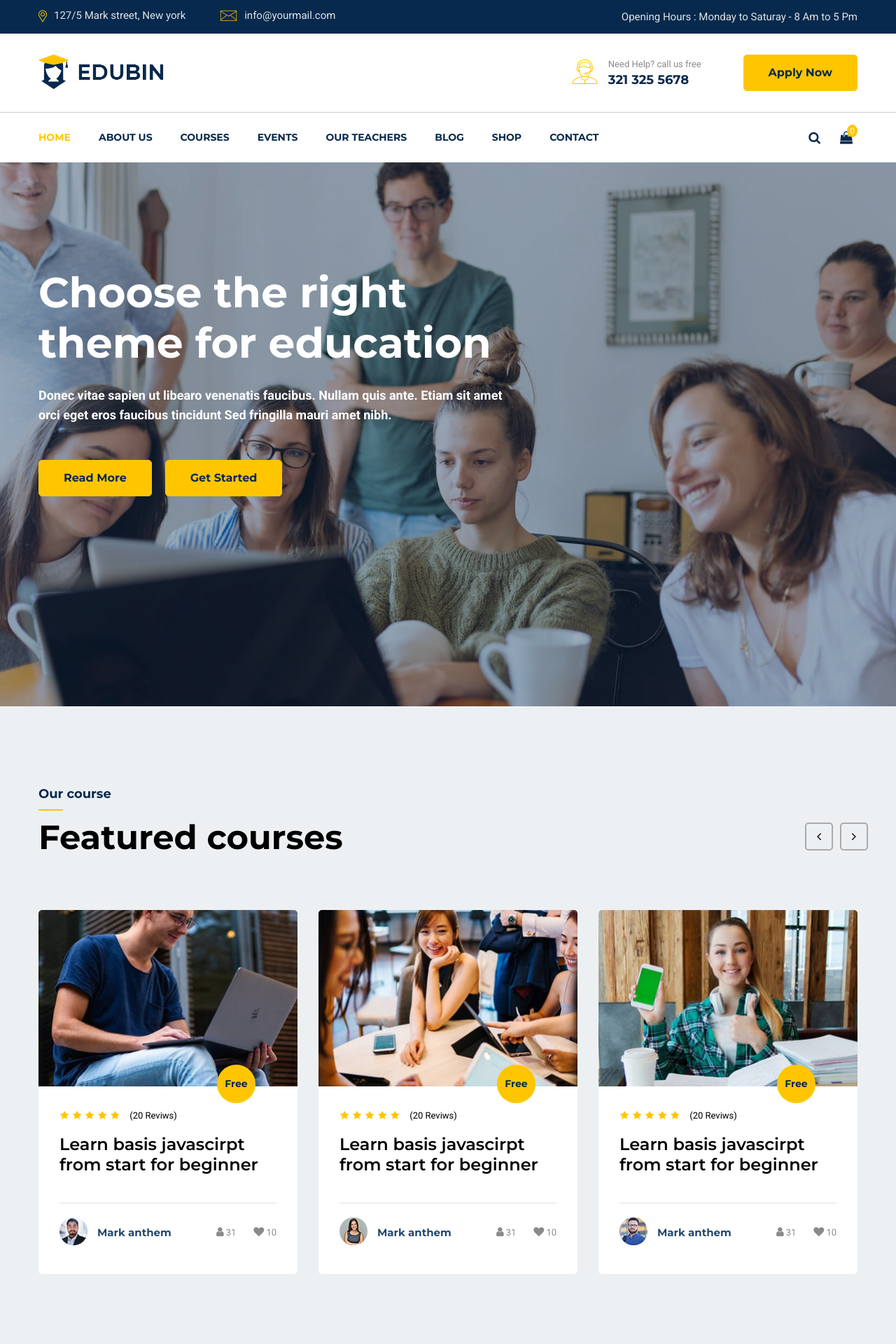
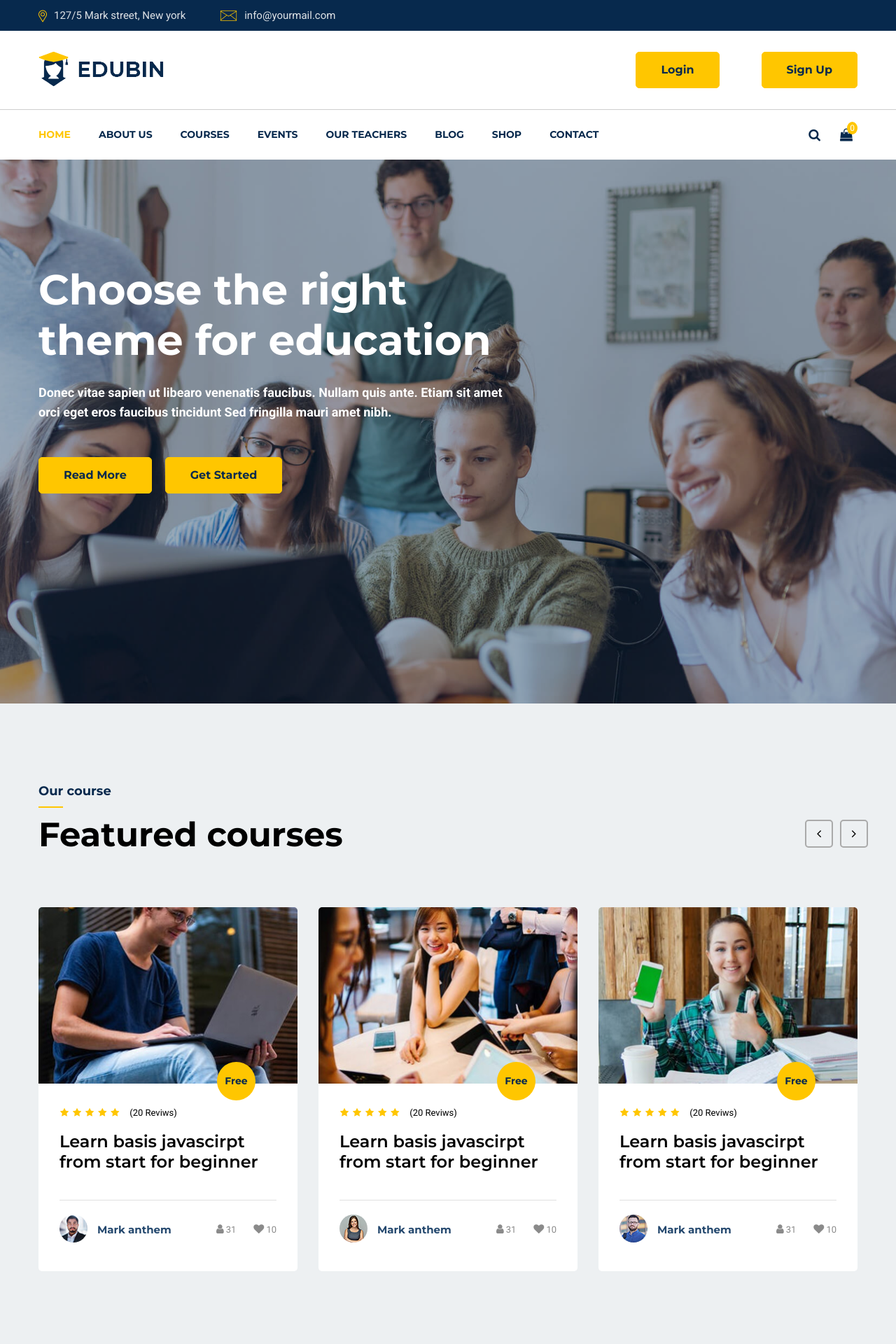
Before and after one commit to fathimaNasmin/lms-django-project, a Django app: page /home/ in a window 1280 px wide. Shown: the top 1920 px of the page at 70% size. Run offline with Django 4.2, Linux system fonts and the light colour scheme; some libraries are stand-ins or nearby versions.

Commit message:
initial commit1

```diff
--- a/lms_main/templates/lms_main/components/footer.html
+++ b/lms_main/templates/lms_main/components/footer.html
@@ -91,22 +91,6 @@
         </div> <!-- container -->
     </div> <!-- footer top -->
 
-    <div class="footer-copyright pt-10 pb-25">
-        <div class="container">
-            <div class="row">
-                <div class="col-md-8">
-                    <div class="copyright text-md-left text-center pt-15">
-                        <p><a target="_blank" href="https://www.templateshub.net">Templates Hub</a> </p>
-                    </div>
-                </div>
-                <div class="col-md-4">
-                    <div class="copyright text-md-right text-center pt-15">
-
-                    </div>
-                </div>
-            </div> <!-- row -->
-        </div> <!-- container -->
-    </div> <!-- footer copyright -->
 </footer>
 
 <!--====== FOOTER PART ENDS ======-->
--- a/lms_main/templates/lms_main/components/navbar.html
+++ b/lms_main/templates/lms_main/components/navbar.html
@@ -14,11 +14,7 @@
                         </ul>
                     </div>
                 </div>
-                <div class="col-lg-6">
-                    <div class="header-opening-time text-lg-right text-center">
-                        <p>Opening Hours : Monday to Saturay - 8 Am to 5 Pm</p>
-                    </div>
-                </div>
+
             </div> <!-- row -->
         </div> <!-- container -->
     </div> <!-- header top -->
@@ -35,17 +31,11 @@
                 </div>
                 <div class="col-lg-8 col-md-8">
                     <div class="support-button float-right d-none d-md-block">
-                        <div class="support float-left">
-                            <div class="icon">
-                                <img src="{% static 'images/all-icon/support.png' %}" alt="icon">
-                            </div>
-                            <div class="cont">
-                                <p>Need Help? call us free</p>
-                                <span>321 325 5678</span>
-                            </div>
+                        <div class="button float-left">
+                            <a href="#" class="main-btn">Login</a>
                         </div>
                         <div class="button float-left">
-                            <a href="#" class="main-btn">Apply Now</a>
+                            <a href="#" class="main-btn">Sign Up</a>
                         </div>
                     </div>
                 </div>
```
